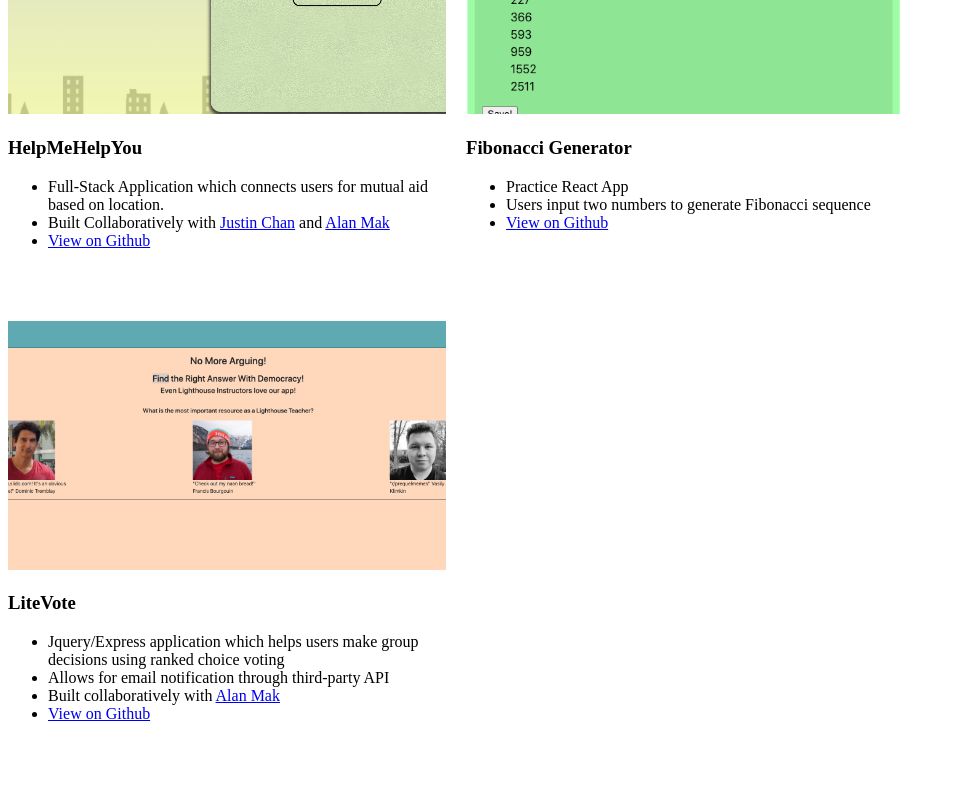
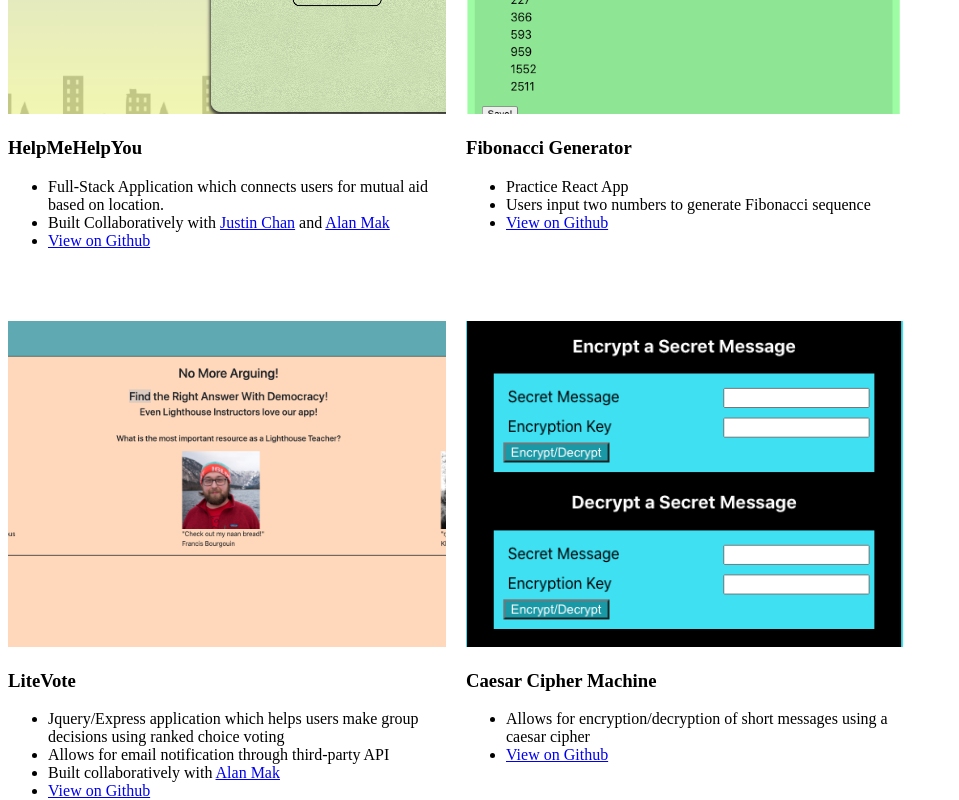
Before and after one commit to CD-Mackay/portfolio, a website: page index.html in a window 1280 px wide. Shown: the part 901-1701 px from the top of the page, without its empty margins (0-959 px from the left). Before the commit the page ends 1624 px from the top, so only its background shows below. Drawn offline with Linux system fonts and the light colour scheme.

Commit message:
add caesar messagin project

```diff
--- a/index.html
+++ b/index.html
@@ -61,6 +61,14 @@
             <li><a href="https://github.com/alan-mak/LiteVote" target="blank">View on Github</a></li>
           </ul>
         </div>
+        <div class="project-square">
+          <img src="images/caesar.png" class="project-image" />
+          <h3>Caesar Cipher Machine</h3>
+          <ul>
+            <li>Allows for encryption/decryption of short messages using a caesar cipher</li>
+            <li><a href="https://github.com/CD-Mackay/caesar-messaging" target="blank">View on Github</a></li>
+          </ul>
+        </div>
       </div>
 
       <!-- Possible Automagic grid for portfolio pieces -->
```
Also changed, not shown: images/caesar.png (added), images/rails.png (added), 1 other file.
